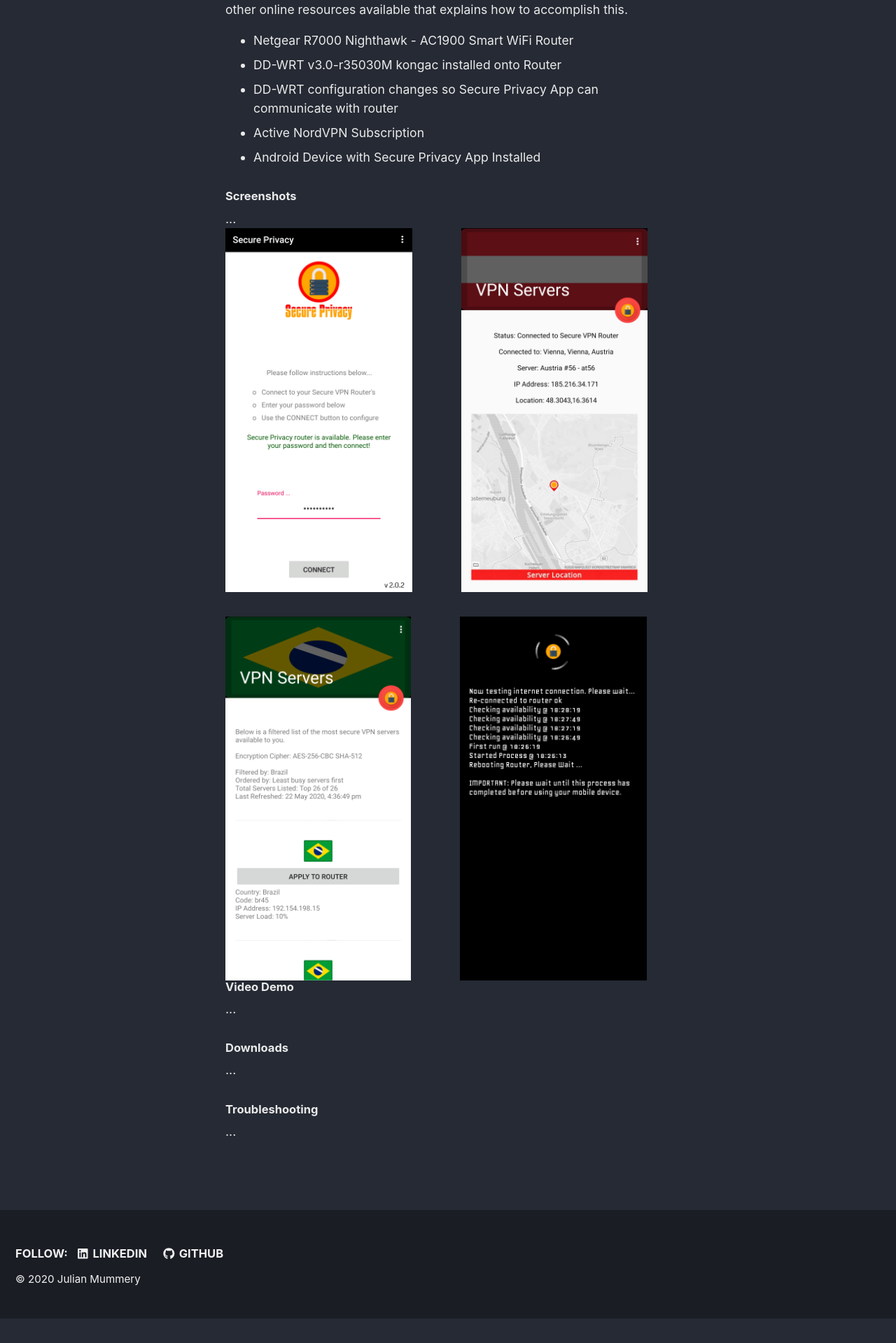
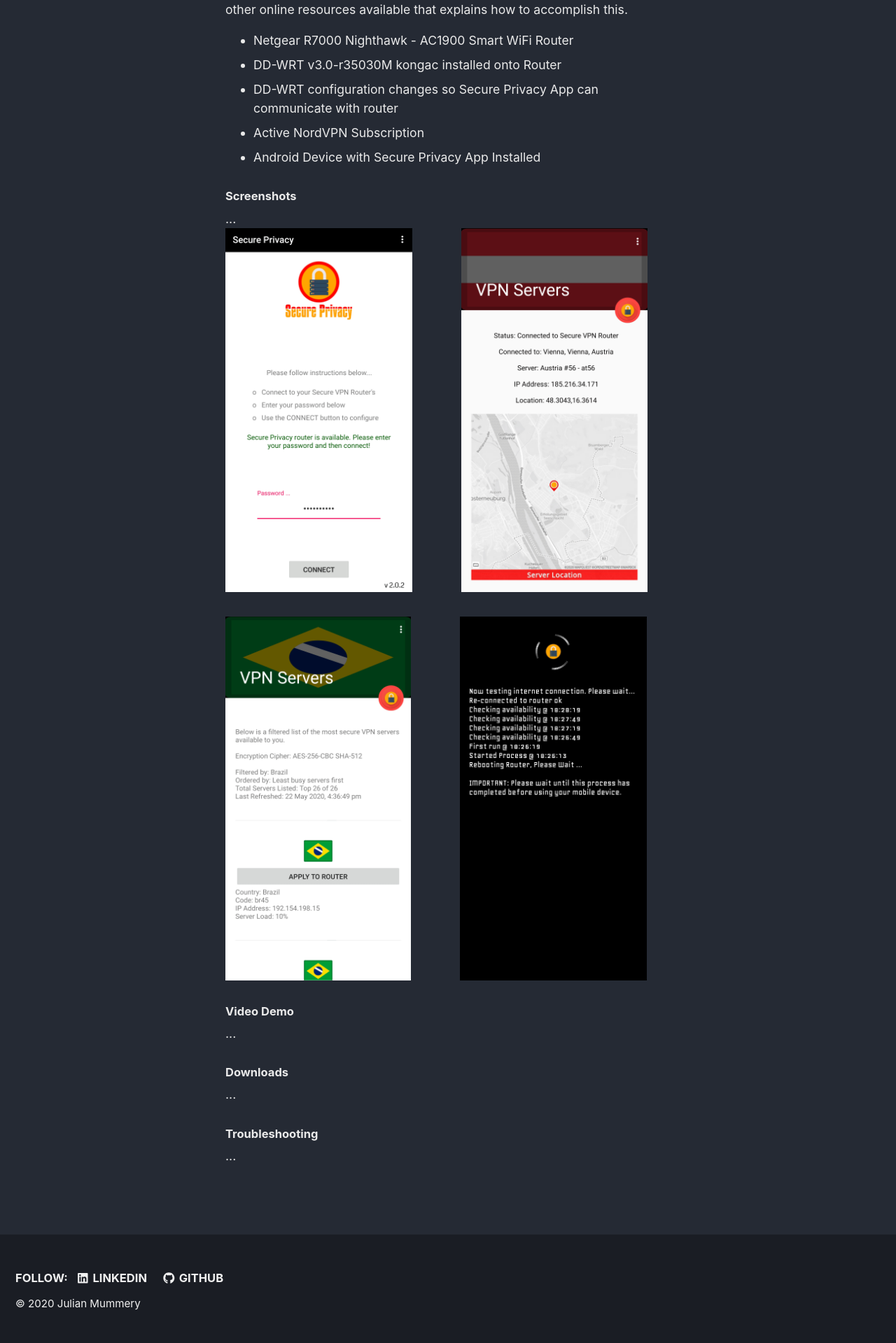
Before and after one commit to julianmummery/julianmummery.github.io, a Jekyll site: the page built from _pages/secureprivacy.md, in a window 1280 px wide. Shown: the part 996-2915 px from the top of the page at 70% size. Built offline with Jekyll 4.4.1, drawn with Linux system fonts in a browser that asks for light colours; nearby versions of some CDN libraries; before the commit the page ends 2880 px from its top, so only the background shows below that.

Commit message:
Update secureprivacy.md

```diff
--- a/_pages/secureprivacy.md
+++ b/_pages/secureprivacy.md
@@ -44,8 +44,8 @@
 
 <div style="float: left;"><img style="height:520px; object-fit: contain;" alt="Secure Privacy Screenshot 1" src="/assets/images/Software-SecurePrivacy-1.png" /></div>
 <div style="float: left; padding-left: 70px;"><img style="height:520px; object-fit: contain;" alt="Secure Privacy Screenshot 2" src="/assets/images/Software-SecurePrivacy-2.png" /></div>
-<div style="float: left; padding-top: 35px;"><img style="height:520px; object-fit: contain;" alt="Secure Privacy Screenshot 3" src="/assets/images/Software-SecurePrivacy-3.png" /></div>
-<div style="float: left; padding-left: 70px; padding-top: 35px;"><img style="height:520px; object-fit: contain;" alt="Secure Privacy Screenshot 4" src="/assets/images/Software-SecurePrivacy-4.png" /></div>
+<div style="float: left; padding-top: 35px; padding-bottom: 35px;"><img style="height:520px; object-fit: contain;" alt="Secure Privacy Screenshot 3" src="/assets/images/Software-SecurePrivacy-3.png" /></div>
+<div style="float: left; padding-left: 70px; padding-top: 35px; padding-bottom: 35px;"><img style="height:520px; object-fit: contain;" alt="Secure Privacy Screenshot 4" src="/assets/images/Software-SecurePrivacy-4.png" /></div>
 
 <br>
 
```
